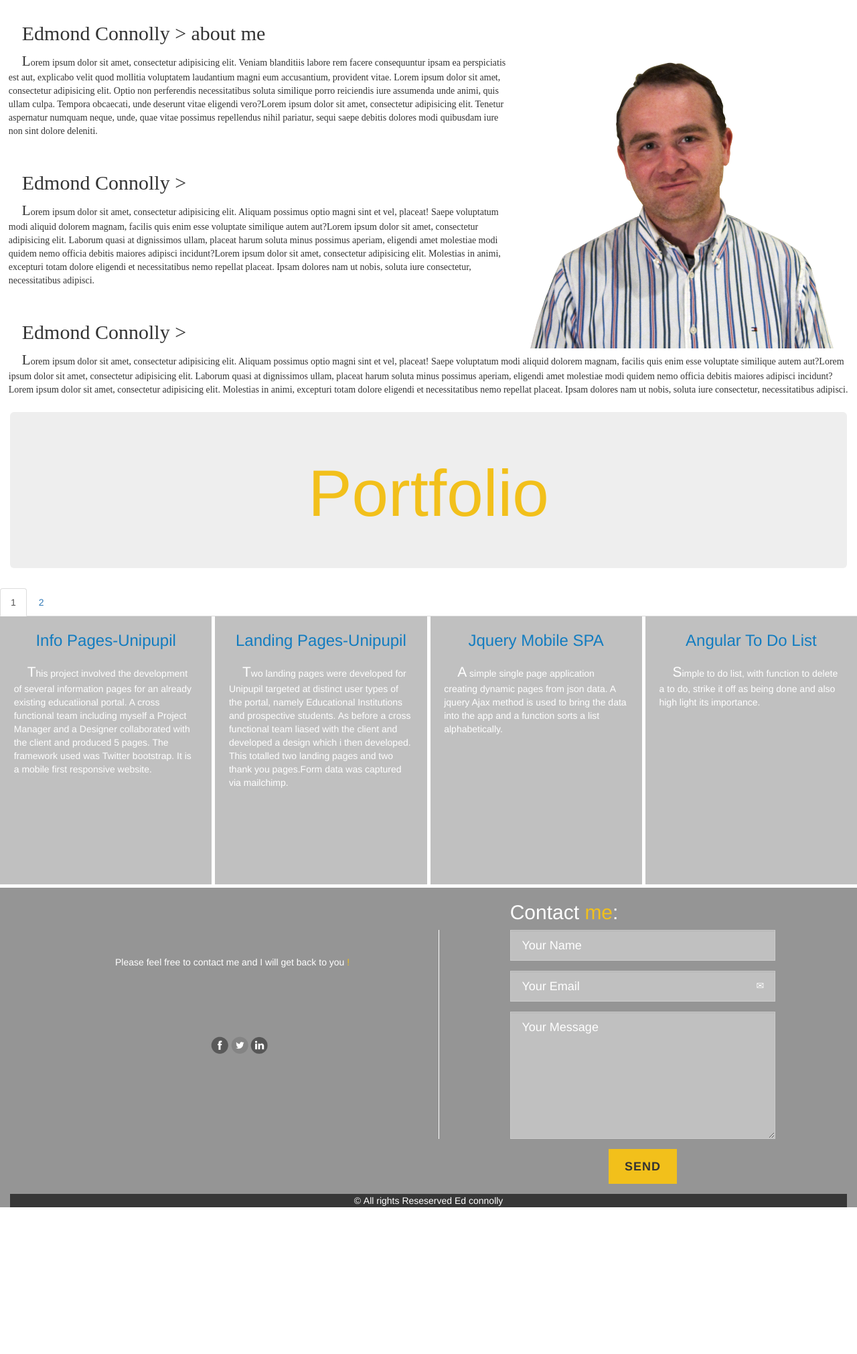
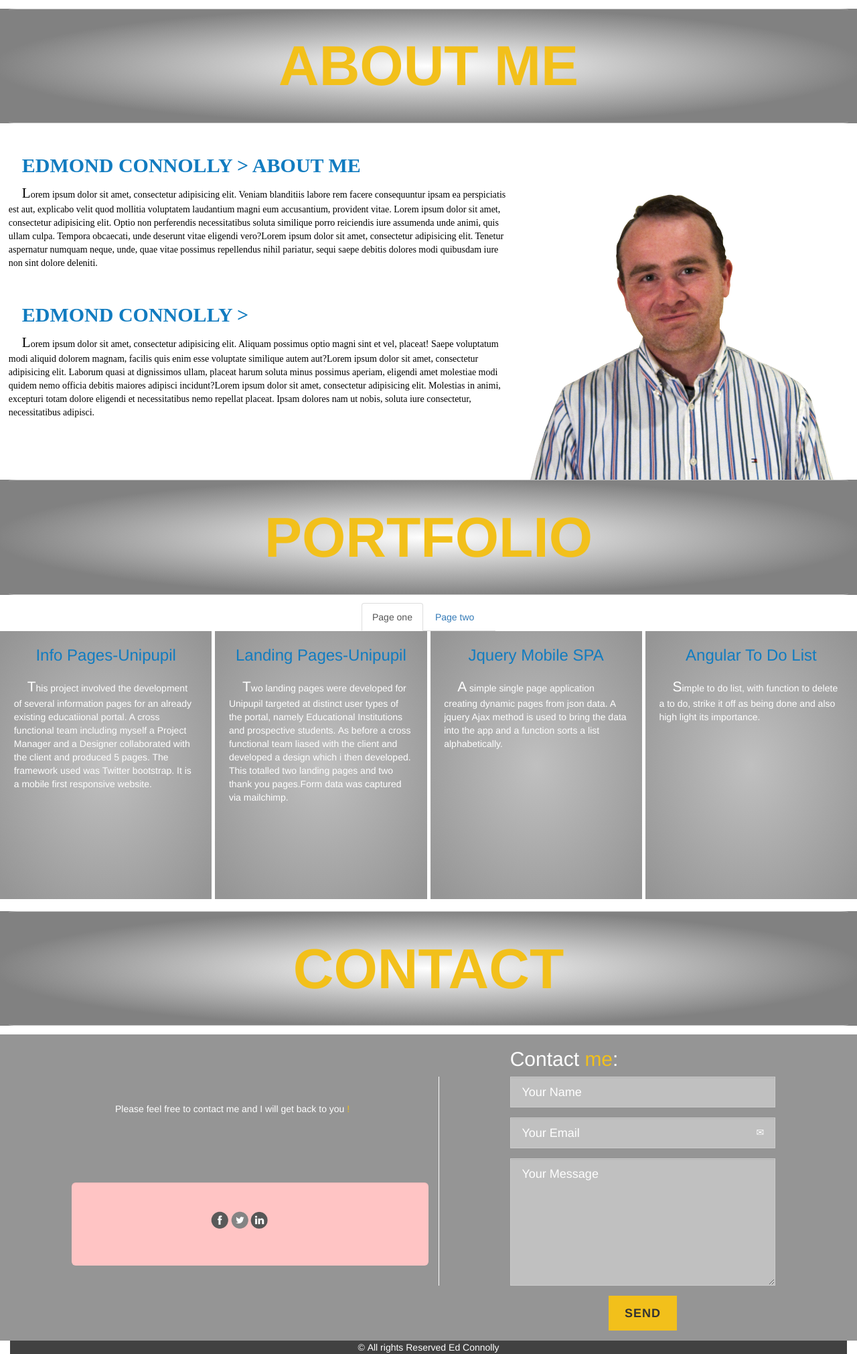
Before and after one commit to barophobe/portsite, a PHP site: page / in a window 1280 px wide. Shown: the part 155-2176 px from the top of the page at 67% size. Before the commit the page ends 1957 px from the top, so only its background shows below. Run offline with PHP 8.4, Linux system fonts and the light colour scheme; some web fonts are replaced.

Commit message:
alternative design for headers and contact form

```diff
--- a/contact_me.php
+++ b/contact_me.php
@@ -1,6 +1,6 @@
 
 
-<div class="container-fluid bodyBkg">
+<div class="container-fluid bodyBkg contSpac">
 <div class="row">
 <div class="col-lg-5 col-lg-offset-1 col-md-6 col-sm-12">
 
@@ -35,6 +35,7 @@ if (!empty($_POST['name']) && !empty($_POST['email']) && !empty($_POST['message'
 
 
     <div class="row">
+<div class="well well-lg wellSty">
 
           <div class="socL">
 
@@ -47,6 +48,7 @@ if (!empty($_POST['name']) && !empty($_POST['email']) && !empty($_POST['message'
             </ul>
         </div>
     </div>
+</div>
 </div>
 
 
--- a/index.php
+++ b/index.php
@@ -1,11 +1,11 @@
 <!DOCTYPE html>
 <html lang="en">
 <head>
-  <title>Edc</title>
+  <title>Portfolio</title>
 <link rel="stylesheet" href="css/bootstrap.css">
 	<link rel="stylesheet" href="portfolio.css">
   <link rel="stylesheet" href="media.css">
-	<script   src="https://code.jquery.com/jquery-1.12.4.js"   integrity="sha256-Qw82+bXyGq6MydymqBxNPYTaUXXq7c8v3CwiYwLLNXU="   crossorigin="anonymous"></script>
+	<script   src="https://code.jquery.com/jquery-1.12.4.js" integrity="sha256-Qw82+bXyGq6MydymqBxNPYTaUXXq7c8v3CwiYwLLNXU="  crossorigin="anonymous"></script>
   <meta charset="utf-8">
   <meta content="IE=edge" http-equiv="X-UA-Compatible">
  <meta name="viewport" content="width=device-width, initial-scale=1.0">
@@ -15,27 +15,36 @@
 	<header id="hdrBg">
 		<img src="images/ed-connolly-LOGO-03.png" id="logo" alt="">
 	</header>
-	<div class="bio"><h2>Edmond Connolly > about me</h2><p><img src="images/Ed_Connolly_profile_02.png" id="edPic" alt="">Lorem ipsum dolor sit amet, consectetur adipisicing elit. Veniam blanditiis labore rem facere consequuntur ipsam ea perspiciatis est aut, explicabo velit quod mollitia voluptatem laudantium magni eum accusantium, provident vitae. Lorem ipsum dolor sit amet, consectetur adipisicing elit. Optio non perferendis necessitatibus soluta similique porro reiciendis iure assumenda unde animi, quis ullam culpa. Tempora obcaecati, unde deserunt vitae eligendi vero?Lorem ipsum dolor sit amet, consectetur adipisicing elit. Tenetur aspernatur numquam neque, unde, quae vitae possimus repellendus nihil pariatur, sequi saepe debitis dolores modi quibusdam iure non sint dolore deleniti.</p><br>
-    <h2>Edmond Connolly > </h2><p>Lorem ipsum dolor sit amet, consectetur adipisicing elit. Aliquam possimus optio magni sint et vel, placeat! Saepe voluptatum modi aliquid dolorem magnam, facilis quis enim esse voluptate similique autem aut?Lorem ipsum dolor sit amet, consectetur adipisicing elit. Laborum quasi at dignissimos ullam, placeat harum soluta minus possimus aperiam, eligendi amet molestiae modi quidem nemo officia debitis maiores adipisci incidunt?Lorem ipsum dolor sit amet, consectetur adipisicing elit. Molestias in animi, excepturi totam dolore eligendi et necessitatibus nemo repellat placeat. Ipsam dolores nam ut nobis, soluta iure consectetur, necessitatibus adipisci.</p><br>
-  <h2>Edmond Connolly > </h2><p>Lorem ipsum dolor sit amet, consectetur adipisicing elit. Aliquam possimus optio magni sint et vel, placeat! Saepe voluptatum modi aliquid dolorem magnam, facilis quis enim esse voluptate similique autem aut?Lorem ipsum dolor sit amet, consectetur adipisicing elit. Laborum quasi at dignissimos ullam, placeat harum soluta minus possimus aperiam, eligendi amet molestiae modi quidem nemo officia debitis maiores adipisci incidunt?Lorem ipsum dolor sit amet, consectetur adipisicing elit. Molestias in animi, excepturi totam dolore eligendi et necessitatibus nemo repellat placeat. Ipsam dolores nam ut nobis, soluta iure consectetur, necessitatibus adipisci.</p></div>
 
 
 
-<div class="container-fluid">
+  <div class="row-fluid senter transHd">
+    <div><h1 class=" portHd ">About Me</h1></div>
+  </div>
 
-  <div class="row-fluid senter">
-    <div class="jumbotron"><h1 id="portHd">Portfolio</h1></div>
+
+
+
+	<div class="bio"><h2 class="subHd">Edmond Connolly > about me</h2><p class="weighty"><img src="images/Ed_Connolly_profile_02.png" id="edPic" alt="">Lorem ipsum dolor sit amet, consectetur adipisicing elit. Veniam blanditiis labore rem facere consequuntur ipsam ea perspiciatis est aut, explicabo velit quod mollitia voluptatem laudantium magni eum accusantium, provident vitae. Lorem ipsum dolor sit amet, consectetur adipisicing elit. Optio non perferendis necessitatibus soluta similique porro reiciendis iure assumenda unde animi, quis ullam culpa. Tempora obcaecati, unde deserunt vitae eligendi vero?Lorem ipsum dolor sit amet, consectetur adipisicing elit. Tenetur aspernatur numquam neque, unde, quae vitae possimus repellendus nihil pariatur, sequi saepe debitis dolores modi quibusdam iure non sint dolore deleniti.</p><br>
+    <h2 class="subHd">Edmond Connolly > </h2><p class="weighty">Lorem ipsum dolor sit amet, consectetur adipisicing elit. Aliquam possimus optio magni sint et vel, placeat! Saepe voluptatum modi aliquid dolorem magnam, facilis quis enim esse voluptate similique autem aut?Lorem ipsum dolor sit amet, consectetur adipisicing elit. Laborum quasi at dignissimos ullam, placeat harum soluta minus possimus aperiam, eligendi amet molestiae modi quidem nemo officia debitis maiores adipisci incidunt?Lorem ipsum dolor sit amet, consectetur adipisicing elit. Molestias in animi, excepturi totam dolore eligendi et necessitatibus nemo repellat placeat. Ipsam dolores nam ut nobis, soluta iure consectetur, necessitatibus adipisci.</p><br>
   </div>
-</div>
+
+
+
+
+  <div class="row-fluid senter transHd clFl">
+    <div><h1 class="portHd ">Portfolio</h1></div>
+  </div>
+
 
 
 
 
 
 <div class="tabbable"> <!-- Only required for left/right tabs -->
-  <ul class="nav nav-tabs">
-    <li class="active"><a href="#tab1" data-toggle="tab">1</a></li>
-    <li><a href="#tab2" data-toggle="tab">2</a></li>
+  <ul class="nav nav-tabs tabsCenter">
+    <li class="active"><a href="#tab1" data-toggle="tab">Page one</a></li>
+    <li><a href="#tab2" data-toggle="tab">Page two</a></li>
 
   </ul>
   <div class="tab-content">
@@ -46,7 +55,7 @@
         <div class="overlay">
           <h5 class="overHead">bootstrap/Html<br>css/javascript</h5>
           <h3 class="overHead3">Unipupil<br>Info Pages</h3>
-            <a href="https://github.com/barophobe/Dsa-Major-Project" class="expand" target="_blank">Git Repo</a><a href="http://edcodev.com/portfolio/major_proj/About_us.html" class="expand1" target="_blank">Visit Site</a>
+            <a href="https://github.com/barophobe/Dsa-Major-Project" class="expand" target="_blank">Git Repo</a><a href="portfolio/major_proj/About_us.html" class="expand1" target="_blank">Visit Site</a>
             <a class="close-overlay hidden">x</a>
 
 
@@ -55,7 +64,7 @@
         <div class="overlay">
           <h5 class="overHead">bootstrap/Html<br>css/javascript</h5>
           <h3 class="overHead3">Unipupil<br>Landing Pages</h3>
-            <a href="https://github.com/barophobe/Landing-pages-Unipupil" class="expand" target="_blank">Git Repo</a><a href="http://edcodev.com/portfolio/Unipupil%20landing%20page/Institutions_landing_page.html" class="expand1" target="_blank">Visit Site</a>
+            <a href="https://github.com/barophobe/Landing-pages-Unipupil" class="expand" target="_blank">Git Repo</a><a href="portfolio/Unipupil%20landing%20page/Institutions_landing_page.html" class="expand1" target="_blank">Visit Site</a>
             <a class="close-overlay hidden">x</a>
 
 
@@ -64,7 +73,7 @@
         <div class="overlay">
            <h5 class="overHead">Jquery Mobile<br>Json/Ajax</h5>
           <h3 class="overHead3">Single Page<br>Application</h3>
-            <a href="https://github.com/barophobe/Jquery-mobile-json-dynamic-pages-sort-alphabetically" class="expand" target="_blank">Git Repo</a><a href="#" class="expand1" target="_blank">Visit Site</a>>
+            <a href="https://github.com/barophobe/Jquery-mobile-json-dynamic-pages-sort-alphabetically" class="expand" target="_blank">Git Repo</a><a href="portfolio/jquery_mobile/index.html" class="expand1" target="_blank">Visit Site</a>>
             <a class="close-overlay hidden">x</a>
 
 
@@ -73,7 +82,7 @@
         <div class="overlay">
            <h5 class="overHead">AngularJs<br>css</h5>
           <h3 class="overHead3">To Do List</h3>
-            <a href="https://github.com/barophobe/Angular-to-Do-list" class="expand" target="_blank">Git Repo</a><a href="#" class="expand1" target="_blank">Visit Site</a>
+            <a href="https://github.com/barophobe/Angular-to-Do-list" class="expand" target="_blank">Git Repo</a><a href="ToDo.html" class="expand1" target="_blank">Visit Site</a>
             <a class="close-overlay hidden">x</a>
 
 
@@ -90,7 +99,7 @@
         <div class="overlay">
           <h5 class="overHead">Html/css<br>Sass/javascript</h5>
           <h3 class="overHead3">Animations<br>+ Canvas Tag</h3>
-            <a href="https://github.com/barophobe/Html5advancedFeatures" class="expand" target="_blank">Git Repo</a><a href="http://edcodev.com/portfolio/major_proj/About_us.html" class="expand1" target="_blank">Visit Site</a>
+            <a href="https://github.com/barophobe/Html5advancedFeatures" class="expand" target="_blank">Git Repo</a><a href="portfolio/Html5css3/animation1.html" class="expand1" target="_blank">Visit Site</a>
             <a class="close-overlay hidden">x</a>
 
 
@@ -100,7 +109,7 @@
         <div class="overlay">
           <h5 class="overHead">Html5/css<br>css/javascript</h5>
           <h3 class="overHead3">Semantic Layout/forms<br>Flexbox/Media</h3>
-            <a href="https://github.com/barophobe/html5Css3-Forms-media-semanticLayoutand-more" class="expand" target="_blank">Git Repo</a><a href="http://edcodev.com/portfolio/Unipupil%20landing%20page/Institutions_landing_page.html" class="expand1" target="_blank">Visit Site</a>
+            <a href="https://github.com/barophobe/html5Css3-Forms-media-semanticLayoutand-more" class="expand" target="_blank">Git Repo</a><a href="portfolio/Flexboxws9/director.html" class="expand1" target="_blank">Visit Site</a>
             <a class="close-overlay hidden">x</a>
 
 
@@ -110,7 +119,7 @@
         <div class="overlay">
            <h5 class="overHead">Jquery<br>Json/Ajax</h5>
           <h3 class="overHead3">Flikr<br>XRates API</h3>
-            <a href="https://github.com/barophobe/Jquery-get_json-Ajax-flikr-and-exchange-rateApi-" class="expand" target="_blank">Git Repo</a><a href="#" class="expand1" target="_blank">Visit Site</a>>
+            <a href="https://github.com/barophobe/Jquery-get_json-Ajax-flikr-and-exchange-rateApi-" class="expand" target="_blank">Git Repo</a><a href="portfolio/AjaxFlikrApi/Index.html" class="expand1" target="_blank">Visit Site</a>>
             <a class="close-overlay hidden">x</a>
 
 
@@ -132,11 +141,25 @@
   </div>
 </div>
 
+
+
+  <div class="row-fluid senter transHd">
+    <div><h1 class="portHd ">Contact</h1></div>
+  </div>
+
+
+
+
 <?php include ('contact_me.php'); ?>
+
+</div>
+
+
+<div class="container-fluid">
 <footer id="ed">
-<div class="row-fluid">
-&copy;&nbsp;All rights Reseserved Ed connolly
-</div></footer>
+
+&copy;&nbsp;All rights Reserved Ed Connolly
+</footer></div>
  <script type="text/javascript" src="bootstrap.js"></script>
    	 <script type="text/javascript" src="portfolio.js"></script>
 <script src="https://cdnjs.cloudflare.com/ajax/libs/modernizr/2.8.3/modernizr.min.js"> </script>
--- a/media.css
+++ b/media.css
@@ -1,3 +1,12 @@
+@media (max-width: 767px) {
+  .portHd {
+    font-size: 78px; } }
+@media (max-width: 540px) {
+  .portHd {
+    font-size: 60px; } }
+@media (max-width: 400px) {
+  .portHd {
+    font-size: 48px; } }
 @media screen and (max-width: 840px) {
   #logo {
     max-width: 50%; }
@@ -113,6 +122,9 @@
 @media only screen and (min-width: 401px) and (max-width: 840px) {
   .effects .img {
     height: 350px; } }
+@media only screen and (min-width: 280px) and (max-width: 992px) {
+  .ftBor {
+    border-left: none; } }
 @media only screen and (min-width: 315px) and (max-width: 400px) {
   .portH {
     color: #127cc0;
--- a/media.scss
+++ b/media.scss
@@ -12,6 +12,29 @@ $greyD:#959595;
 
 
 @media (max-width: 767px) {
+  .portHd {
+
+  font-size:78px;
+
+}
+
+}
+
+@media (max-width: 540px) {
+  .portHd {
+
+  font-size:60px;
+
+}
+
+}
+
+@media (max-width: 400px) {
+  .portHd {
+
+  font-size:48px;
+
+}
 
 }
 
@@ -170,9 +193,11 @@ font-size: 18px;
 }
 
 
-@media only screen and (min-width:641px) and (max-width: 992px)  {
+@media only screen and (min-width:280px) and (max-width: 992px)  {
 
-
+ .ftBor {
+  border-left: none;
+}
 
 }
 
--- a/portfolio.css
+++ b/portfolio.css
@@ -16,6 +16,12 @@
 
 .bio p:first-line {
   font-style: bold; }
+
+.clFl {
+  clear: both; }
+
+.contSpac {
+  margin-top: 1%; }
 
 #hdrBg {
   background: rgba(45, 45, 45, 0.9); }
@@ -48,11 +54,11 @@
   background-image: url("images/fb-icon.png"); }
 
 .hovT {
+  display: block;
   margin: 0 auto;
+  background: transparent url("images/twitter-icon-bw.png") center top no-repeat;
   width: 26px;
-  height: 26px;
-  display: block;
-  background: transparent url("images/twitter-icon-bw.png") center top no-repeat; }
+  height: 26px; }
 
 .hovT:hover {
   background-image: url("images/twitter-icon.png"); }
@@ -261,12 +267,33 @@ textarea:-ms-input-placeholder {
 .projSum:first-line {
   font-style: bold; }
 
-#portHd {
+.subHd {
+  color: #127cc0;
+  font-weight: bold;
+  text-transform: uppercase; }
+
+.wellSty {
+  background-color: #ffc4c4;
+  border: none;
+  padding: 8% 0 8% 0; }
+
+.portHd {
   color: #f2c01b;
-  font-size: 98px; }
+  font-weight: bold;
+  font-size: 84px;
+  border-bottom: 1px solid #c0c0c0;
+  border-top: 1px solid #c0c0c0;
+  text-transform: uppercase;
+  padding: 3%;
+  margin: 1%;
+  border-radius: 1%; }
 
 .senter {
   text-align: center; }
+
+.tabsCenter {
+  width: 200px;
+  margin: 0 auto; }
 
 .effects {
   padding-left: 15px; }
@@ -277,7 +304,6 @@ textarea:-ms-input-placeholder {
   margin-bottom: 5px;
   width: 25%;
   overflow: hidden;
-  background: #c0c0c0;
   height: 400px; }
 
 .effects .img:nth-child(n) {
@@ -369,4 +395,56 @@ a.expand, a.expand1 {
   padding: 1%;
   text-align: center; }
 
+.weighty {
+  color: #000000;
+  font-weight: 400; }
+
+.transHd {
+  /* Safari 4-5, Chrome 1-9 */
+  background: -webkit-gradient(radial, from(rgba(45, 45, 45, 0.6)), to(#ffffff));
+  /* Safari 5.1, Chrome 10+ */
+  background: -webkit-radial-gradient(#ffffff, rgba(45, 45, 45, 0.6) 72%);
+  /* Firefox 3.6+ */
+  background: -moz-radial-gradient(#ffffff, rgba(45, 45, 45, 0.6) 72%);
+  /* IE 10 */
+  background: -ms-radial-gradient(#ffffff, rgba(45, 45, 45, 0.6) 72%);
+  /* Opera 11.10+ */
+  background: -o-radial-gradient(#ffffff, rgba(45, 45, 45, 0.6) 72%); }
+
+.effects .img {
+  /* Safari 4-5, Chrome 1-9 */
+  background: -webkit-gradient(radial, from(#959595), to(#c0c0c0));
+  /* Safari 5.1, Chrome 10+ */
+  background: -webkit-radial-gradient(#c0c0c0, #959595 95%);
+  /* Firefox 3.6+ */
+  background: -moz-radial-gradient(#c0c0c0, #959595 95%);
+  /* IE 10 */
+  background: -ms-radial-gradient(#c0c0c0, #959595 95%);
+  /* Opera 11.10+ */
+  background: -o-radial-gradient(#c0c0c0, #959595 95%); }
+
+.preshdw {
+  box-shadow: 0px -8px 4px -4px #939393 inset; }
+
+.sidShdw {
+  box-shadow: 0px 8px 4px -4px #2F2727 outset; }
+
+.shwpad {
+  padding-bottom: 24%; }
+
+.shwpada {
+  padding-bottom: 19%; }
+
+.grad {
+  background: -webkit-linear-gradient(red, blue);
+  /* For Safari 5.1 to 6.0 */
+  background: -o-linear-gradient(red, blue);
+  /* For Opera 11.1 to 12.0 */
+  background: -o-linear-gradient(red, blue);
+  /* For Opera 11.1 to 12.0 */
+  background: -moz-linear-gradient(red, blue);
+  /* For Firefox 3.6 to 15 */
+  background: linear-gradient(#2F2727, #2f2f2f 5%);
+  /* Standard syntax */ }
+
 /*# sourceMappingURL=portfolio.css.map */
--- a/portfolio.scss
+++ b/portfolio.scss
@@ -21,8 +21,12 @@
   font-style:bold;
 }
 
-
-
+.clFl {
+  clear:both;
+}
+ .contSpac{
+  margin-top:1%;
+ }
 
 $pink: #ffaaaa;
 $blueB: #6dadd5;
@@ -30,6 +34,7 @@ $blueD: #127cc0;
 $yellow:#f2c01b;
 $white:#ffffff;
 $overlay: rgba(45,45,45,0.9);
+$overlayHd: rgba(45,45,45,0.6);
 $greyL:#c0c0c0;
 $greyD:#959595;
 
@@ -68,47 +73,36 @@ $greyD:#959595;
        url('vendorfonts/raleway/raleway-regular-webfont.woff') format('woff'),
        url('vendorfonts/raleway/raleway-regular-webfont.svg') format('svg');
 }
-
 .hovF {
  margin:0 auto;
  width: 26px;
  height:26px;
  display:block;
  background:transparent url("images/fb-icon-bw.png") center top no-repeat;
-
-}
-
+ }
 .hovF:hover {
    background-image: url("images/fb-icon.png");
 }
-
-
 .hovT {
+ display:block;
  margin:0 auto;
+ background:transparent url("images/twitter-icon-bw.png") center top no-repeat;
  width: 26px;
  height:26px;
- display:block;
- background:transparent url("images/twitter-icon-bw.png") center top no-repeat;
-
 }
-
 .hovT:hover {
    background-image: url("images/twitter-icon.png");
 }
-
 .hovG {
  margin:0 auto;
  width: 26px;
  height:26px;
  display:block;
  background:transparent url("images/gplus-icon-bw.png") center top no-repeat;
-
 }
-
 .hovG:hover {
    background-image: url("images/gplus-icon.png");
 }
-
 .hovL {
  margin:0 auto;
  width: 26px;
@@ -121,7 +115,6 @@ $greyD:#959595;
 .hovL:hover {
    background-image: url("images/linkedin-icon.png");
 }
-
 
 
 
@@ -369,19 +362,38 @@ color: #fff !important;
   font-style:bold;
 }
 
+.subHd {
+  color:$blueD;
+  font-weight: bold;
+  text-transform: uppercase;
+}
 
+.wellSty{
+  background-color:lighten($pink,5%);
+  border:none;
+  padding: 8% 0 8% 0;
+}
 
+.portHd {
+  color:$yellow;
+  font-weight: bold;
+  font-size:84px;
+  border-bottom: 1px solid $greyL;
+  border-top: 1px solid $greyL;
+  text-transform: uppercase;
+  padding: 3%;
+  margin:1%;
+  border-radius: 1%;
 
-
-#portHd {
-  color:$yellow;
-  font-size:98px;
 }
  .senter {
   text-align: center;
  }
 
-
+.tabsCenter {
+  width: 200px;
+  margin: 0 auto;
+}
 
 
 
@@ -394,7 +406,7 @@ color: #fff !important;
   margin-bottom: 5px;
   width: 25%;
   overflow: hidden;
-  background:$greyL;
+  //background:$greyL;
   height: 400px;
 }
 .effects .img:nth-child(n) {
@@ -509,3 +521,71 @@ padding: 1%;
 text-align:center;
 
 }
+
+.weighty{
+  color: #000000;
+  font-weight: 400;
+}
+
+
+.transHd{
+
+
+  /* Safari 4-5, Chrome 1-9 */
+  background: -webkit-gradient(radial, from($overlayHd), to($white));
+
+  /* Safari 5.1, Chrome 10+ */
+  background: -webkit-radial-gradient( $white,$overlayHd  72%);
+
+  /* Firefox 3.6+ */
+  background: -moz-radial-gradient( $white,$overlayHd 72%);
+
+  /* IE 10 */
+  background: -ms-radial-gradient( $white,$overlayHd  72%);
+
+  /* Opera 11.10+ */
+  background: -o-radial-gradient( $white,$overlayHd  72%);
+
+}
+
+.effects .img {
+
+
+  /* Safari 4-5, Chrome 1-9 */
+  background: -webkit-gradient(radial, from($greyD), to($greyL));
+
+  /* Safari 5.1, Chrome 10+ */
+  background: -webkit-radial-gradient( $greyL,$greyD  95%);
+
+  /* Firefox 3.6+ */
+  background: -moz-radial-gradient( $greyL,$greyD 95%);
+
+  /* IE 10 */
+  background: -ms-radial-gradient( $greyL,$greyD  95%);
+
+  /* Opera 11.10+ */
+  background: -o-radial-gradient( $greyL,$greyD  95%);
+
+}
+
+
+.preshdw {
+box-shadow: 0px -8px 4px -4px #939393 inset;
+}
+.sidShdw {
+box-shadow: 0px 8px 4px -4px #2F2727 outset;
+}
+
+.shwpad{
+  padding-bottom: 24%
+}
+.shwpada{
+  padding-bottom: 19%
+}
+.grad {
+  background: -webkit-linear-gradient(red, blue); /* For Safari 5.1 to 6.0 */
+  background: -o-linear-gradient(red, blue); /* For Opera 11.1 to 12.0 */
+  background: -o-linear-gradient(red, blue); /* For Opera 11.1 to 12.0 */
+ background: -moz-linear-gradient(red, blue); /* For Firefox 3.6 to 15 */
+  background: linear-gradient(#2F2727, #2f2f2f 5%); /* Standard syntax */
+}
```
Also changed, not shown: 2 other files.
